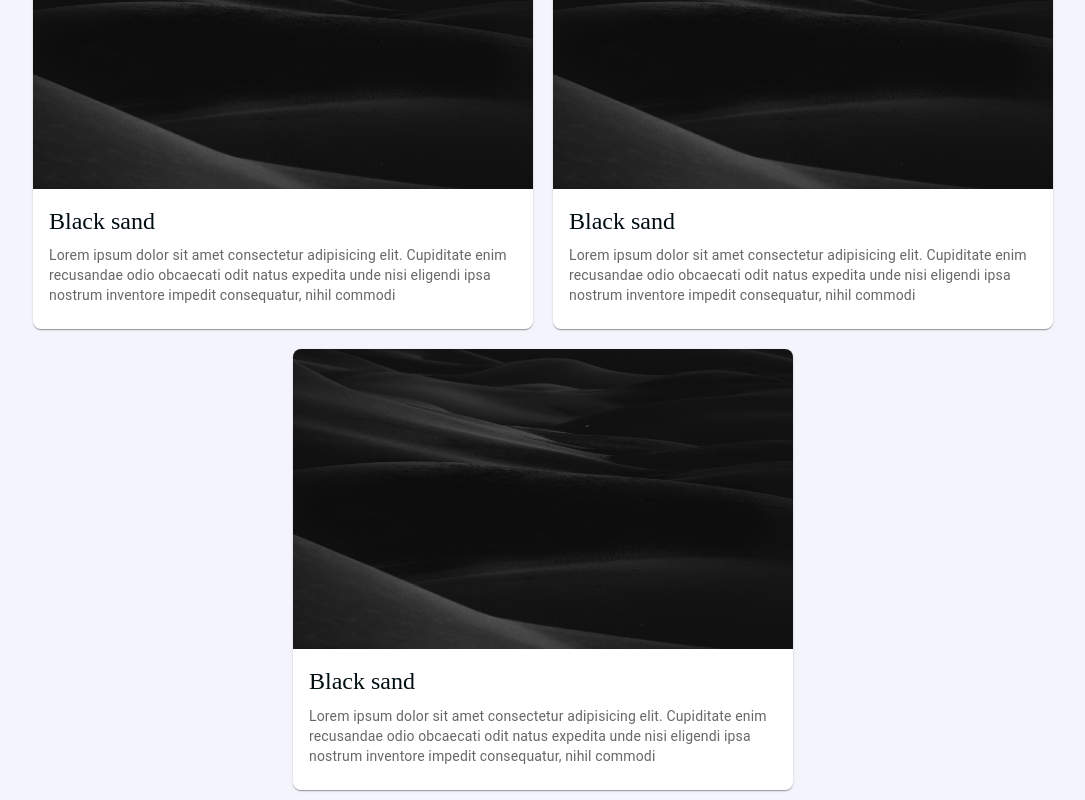
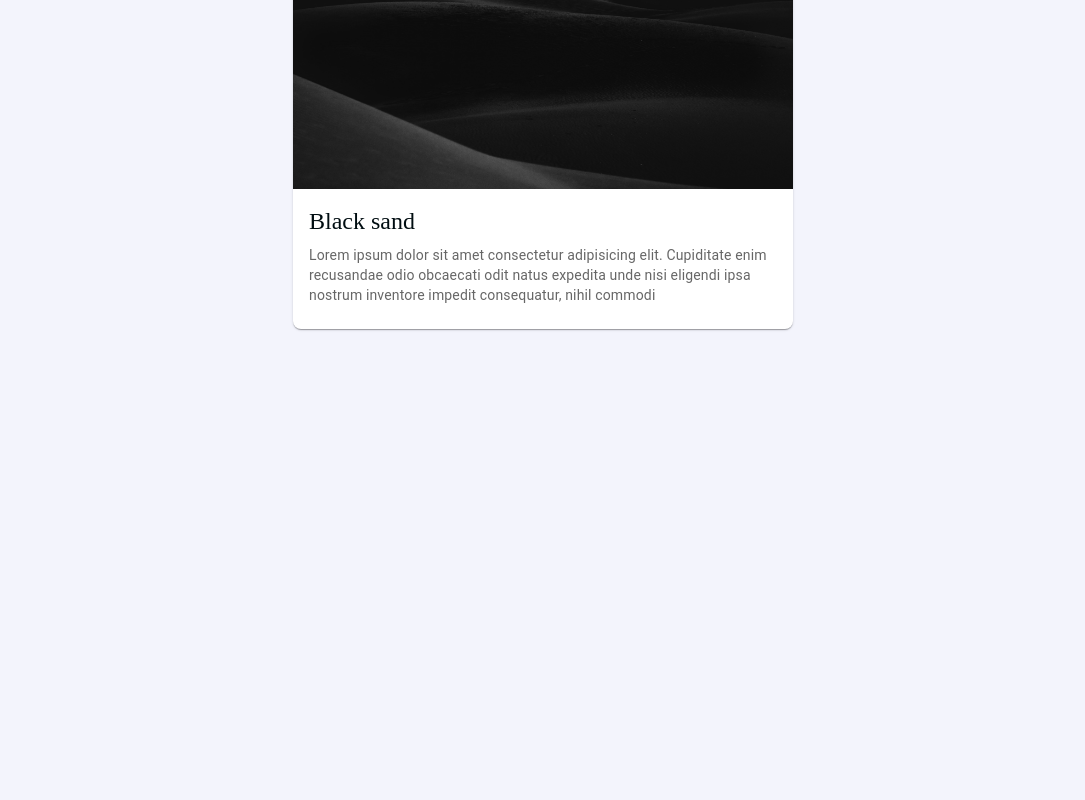
Before and after one commit to bahati10/Portfolio-front-end, a Next.js app: page /blog in a window 1280 px wide. Shown: the part 1220-2020 px from the top of the page, without its empty margins (97-1182 px from the left). After the commit the page ends 1559 px from the top, so only its background shows below. Built offline with nearby package versions, Linux system fonts and the light colour scheme.

Commit message:
Changed the blog Template cover image

```diff
--- a/src/components/blog/blog.jsx
+++ b/src/components/blog/blog.jsx
@@ -42,8 +42,6 @@ const Blogging = () => {
         <BlogPaper />
         <BlogPaper />
         <BlogPaper />
-        <BlogPaper />
-        <BlogPaper />
       </Box>
     </div>
   );
--- a/src/components/blog/blogImage.jsx
+++ b/src/components/blog/blogImage.jsx
@@ -18,7 +18,7 @@ const BlogImage = () => {
       }}
     >
       <Image
-        src="/crystals.jpg"
+        src="/empty.jpg"
         alt="Bahati Yves photo"
         layout="fill"
         objectFit="cover"
```
